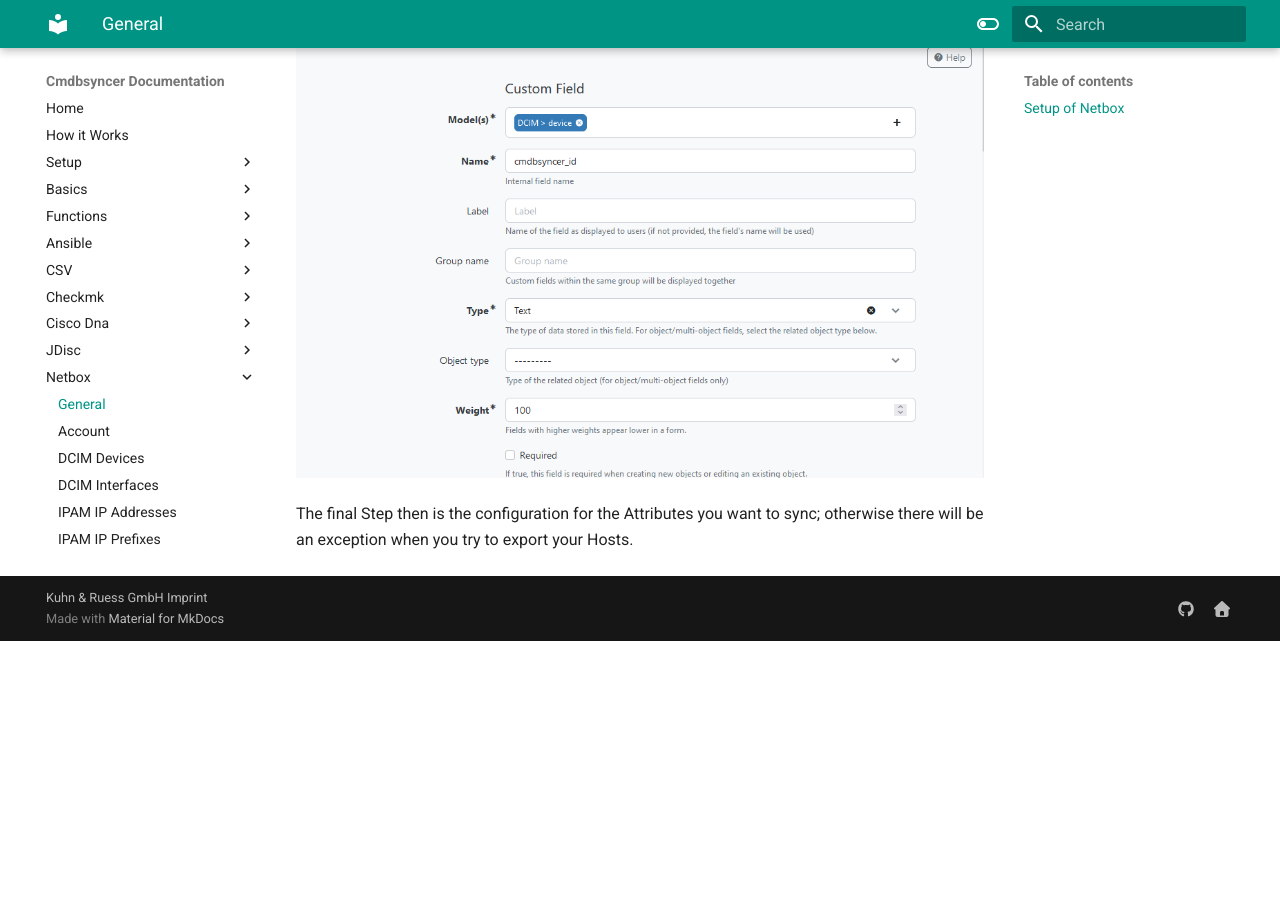
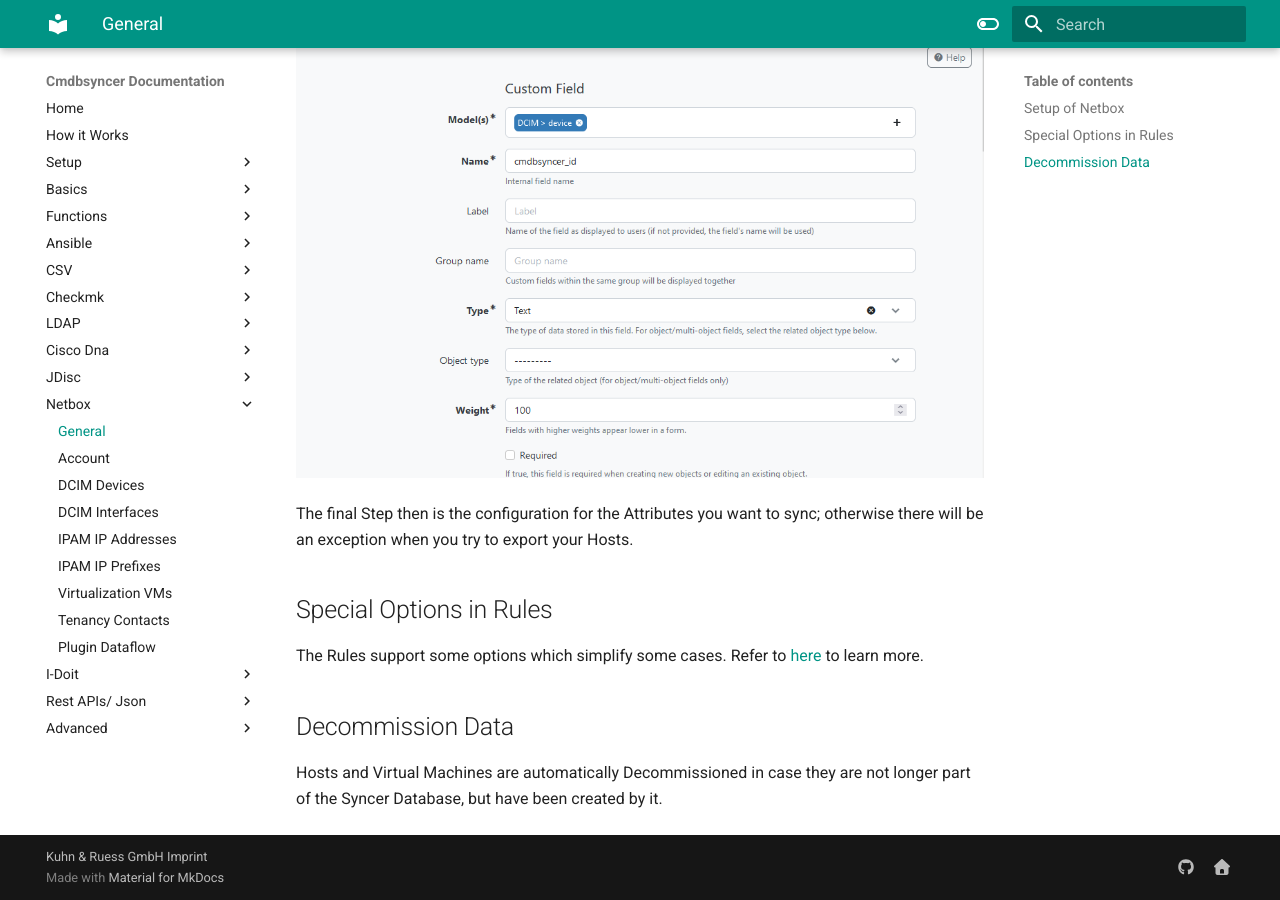
Before and after one commit to kuhn-ruess/cmdbsyncer-docs, an MkDocs documentation site: the page built from docs/netbox/index.md, in a window 1280 px wide and 900 px high, scrolled down 537 px. Built offline with MkDocs 1.6.1 and Material for MkDocs 9.7.7, drawn with Linux system fonts in a browser that asks for light colours; before the commit the page ends 1178 px from its top, so only the background shows below that.

Commit message:
Doku Updates

```diff
--- a/docs/netbox/index.md
+++ b/docs/netbox/index.md
@@ -10,3 +10,12 @@
 ![](img/netbox_custom_field.png)
 
 The final Step then is the configuration for the Attributes you want to sync; otherwise there will be an exception when you try to export your Hosts.
+
+
+## Special Options in Rules
+
+The Rules support some options which simplify some cases.
+Refer to [here](../basics/list_mode.md) to learn more.
+
+## Decommission Data
+Hosts and Virtual Machines are automatically Decommissioned in case they are not longer part of the Syncer Database, but have been created by it.
--- a/mkdocs.yml
+++ b/mkdocs.yml
@@ -60,6 +60,8 @@
       - Full Agenten Automations: ansible/cmk_agents.md
       - Site Update Automations: ansible/cmk_sites.md
       - Mange big Environments: checkmk/big_environments.md
+  - LDAP:
+    - LDAP Import: ldap/index.md
   - Cisco Dna:
     - Cisco DNA Basics: ciscodna/index.md
   - JDisc:
@@ -71,6 +73,9 @@
     - DCIM Interfaces: netbox/Interfaces.md
     - IPAM IP Addresses: netbox/ipaddresses.md
     - IPAM IP Prefixes: netbox/prefixes.md
+    - Virtualization VMs: netbox/vms.md
+    - Tenancy Contacts: netbox/contacts.md
+    - Plugin Dataflow: netbox/dataflow.md
   - I-Doit:
       - Idoit Basics: i-doit/index.md
   - Rest APIs/ Json:
```
Also changed, not shown: docs/checkmk/accounts.md (+5 -4 lines), docs/jdisc/index.md (+5 -1 lines), docs/ldap/index.md (added, +25 -0 lines), docs/netbox/account.md (+3 -0 lines), docs/netbox/contacts.md (added, +8 -0 lines), docs/netbox/dataflow.md (added, +25 -0 lines), docs/netbox/vms.md (added, +8 -0 lines), docs/netbox/devices.md (line endings or trailing spaces).
